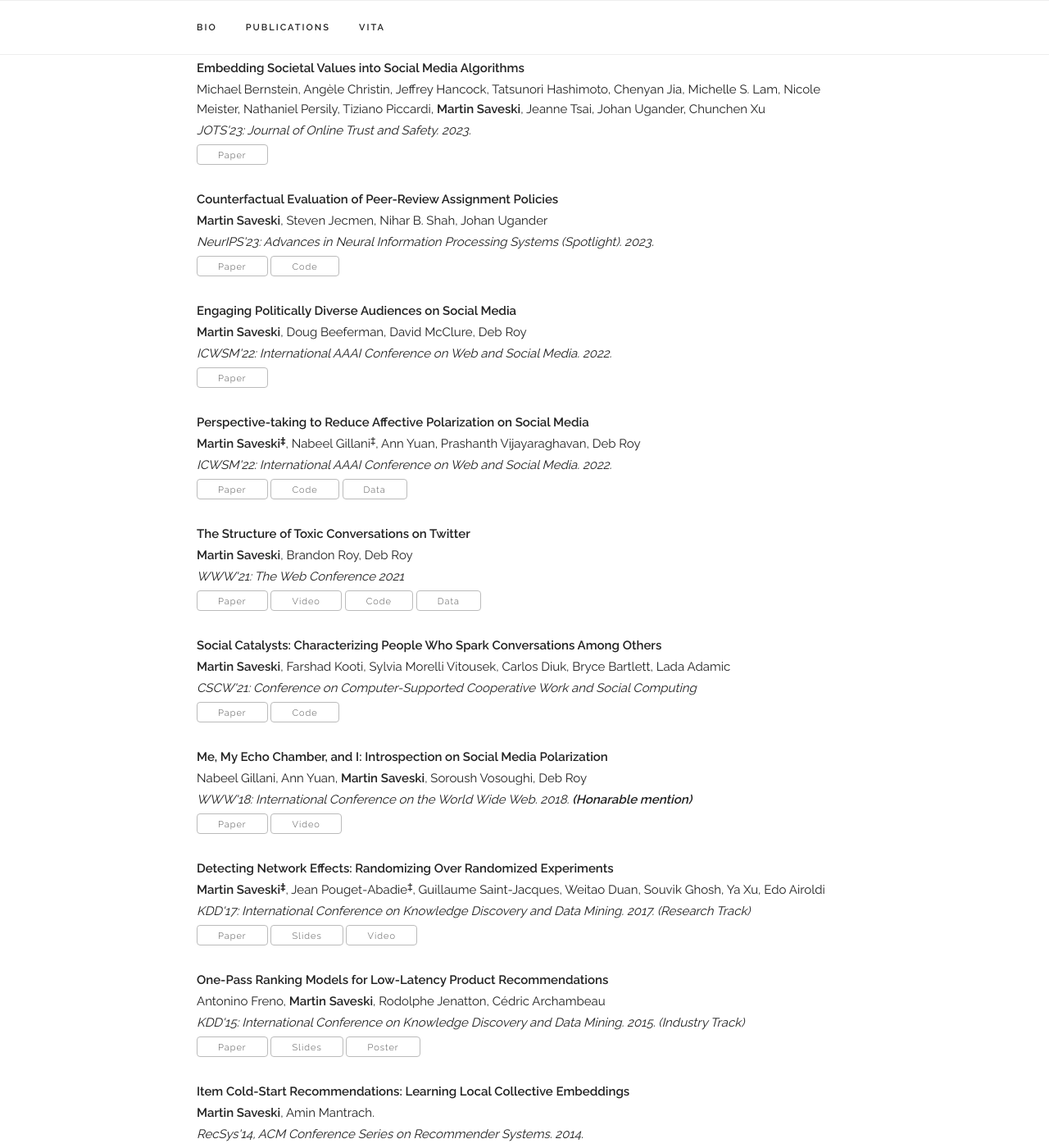
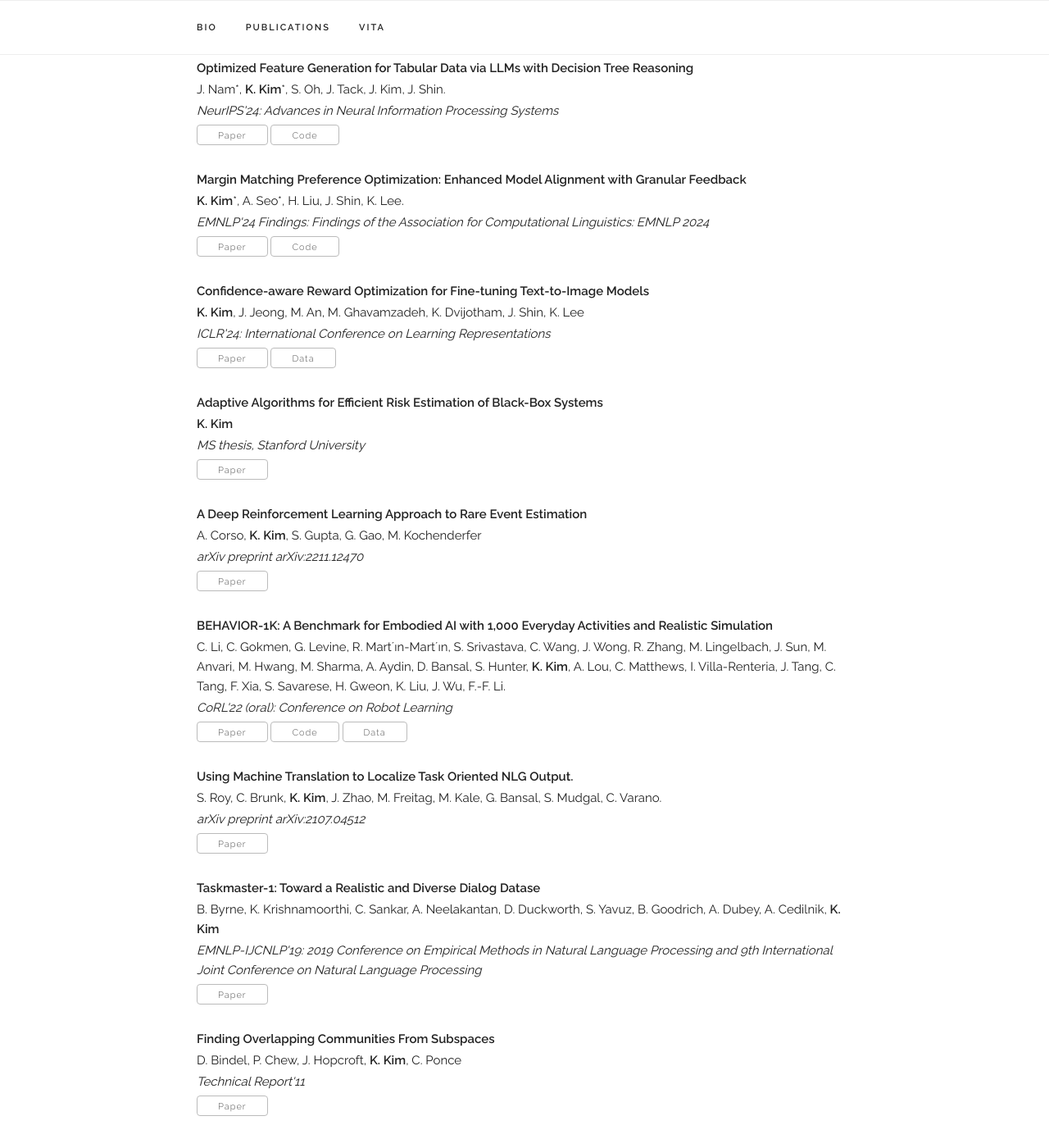
Before and after one commit to kykim0/kykim0.github.io, a Jekyll site: the page built from index.html, in a window 1280 px wide and 1400 px high, scrolled down 978 px. Shown: the whole window at 82% size. Built offline with Jekyll 4.4.1, drawn with Linux system fonts in a browser that asks for light colours; some web fonts are replaced.

Commit message:
update pubs

```diff
--- a/_data/publications.yaml
+++ b/_data/publications.yaml
@@ -1,154 +1,69 @@
 papers:
 
-  - title: "Embedding Societal Values into Social Media Algorithms"
-    authors: "Michael Bernstein, Angèle Christin, Jeffrey Hancock, Tatsunori Hashimoto, Chenyan Jia, Michelle S. Lam, Nicole Meister, Nathaniel Persily, Tiziano Piccardi, <b>Martin Saveski</b>, Jeanne Tsai, Johan Ugander, Chunchen Xu"
-    venue: "JOTS'23: Journal of Online Trust and Safety. 2023."
-    paper_pdf: "/assets/publications/2023_embedding_societal_values/paper.pdf"
+  # - title: "The Structure of Toxic Conversations on Twitter"
+  #   authors: "<b>Martin Saveski</b>, Brandon Roy, Deb Roy"
+  #   venue: "WWW'21: The Web Conference 2021"
+  #   paper_pdf: "/assets/publications/2021_dtox/paper.pdf"
+  #   code: "https://github.com/msaveski/toxic_conversation_structure"
+  #   data: "https://doi.org/10.7910/DVN/TRWPVB"
+  #   video: "https://www.youtube.com/watch?v=JLkUgxH92pE"
+  #   selected: y
+
+  - title: "Optimized Feature Generation for Tabular Data via LLMs with Decision Tree Reasoning"
+    authors: "J. Nam*, <b>K. Kim</b>*, S. Oh, J. Tack, J. Kim, J. Shin."
+    venue: "NeurIPS'24: Advances in Neural Information Processing Systems"
+    paper_pdf: "https://arxiv.org/pdf/2406.08527"
+    code: "https://github.com/jaehyun513/OCTree"
     selected: y
 
-  - title: "Counterfactual Evaluation of Peer-Review Assignment Policies"
-    authors: "<b>Martin Saveski</b>, Steven Jecmen, Nihar B. Shah, Johan Ugander"
-    venue: "NeurIPS'23: Advances in Neural Information Processing Systems (Spotlight). 2023."
-    paper_pdf: "/assets/publications/2023_peer_review/paper.pdf"
-    code: "https://github.com/msaveski/counterfactual-peer-review"
+  - title: "Margin Matching Preference Optimization: Enhanced Model Alignment with Granular Feedback"
+    authors: "<b>K. Kim</b>*, A. Seo*, H. Liu, J. Shin, K. Lee."
+    venue: "EMNLP'24 Findings: Findings of the Association for Computational Linguistics: EMNLP 2024"
+    paper_pdf: "https://arxiv.org/pdf/2410.03145"
+    code: "https://github.com/kykim0/margin-matching-pref-opt"
     selected: y
 
-  - title: "Engaging Politically Diverse Audiences on Social Media"
-    authors: "<b>Martin Saveski</b>, Doug Beeferman, David McClure, Deb Roy"
-    venue: "ICWSM'22: International AAAI Conference on Web and Social Media. 2022."
-    paper_pdf: "/assets/publications/2022_newsbridge/paper.pdf"
+  - title: "Confidence-aware Reward Optimization for Fine-tuning Text-to-Image Models"
+    authors: "<b>K. Kim</b>, J. Jeong, M. An, M. Ghavamzadeh, K. Dvijotham, J. Shin, K. Lee"
+    venue: "ICLR'24: International Conference on Learning Representations"
+    paper_pdf: "https://arxiv.org/pdf/2404.01863"
+    data: "https://github.com/kykim0/TextNorm"
     selected: y
 
-  - title: "Perspective-taking to Reduce Affective Polarization on Social Media"
-    authors: "<b>Martin Saveski<sup>‡</sup></b>, Nabeel Gillani<sup>‡</sup>, Ann Yuan, Prashanth Vijayaraghavan, Deb Roy"
-    venue: "ICWSM'22: International AAAI Conference on Web and Social Media. 2022."
-    paper_pdf: "/assets/publications/2022_flipfeed/paper.pdf"
-    code: "https://github.com/msaveski/twitter_perspective_taking"
-    data: "https://github.com/msaveski/twitter_perspective_taking"
+  - title: "Adaptive Algorithms for Efficient Risk Estimation of Black-Box Systems"
+    authors: "<b>K. Kim</b>"
+    venue: "MS thesis, Stanford University"
+    paper_pdf: "/assets/publications/2022_ms_thesis/mscs-thesis.pdf"
     selected: y
 
-  - title: "The Structure of Toxic Conversations on Twitter"
-    authors: "<b>Martin Saveski</b>, Brandon Roy, Deb Roy"
-    venue: "WWW'21: The Web Conference 2021"
-    paper_pdf: "/assets/publications/2021_dtox/paper.pdf"
-    code: "https://github.com/msaveski/toxic_conversation_structure"
-    data: "https://doi.org/10.7910/DVN/TRWPVB"
-    video: "https://www.youtube.com/watch?v=JLkUgxH92pE"
+  - title: "A Deep Reinforcement Learning Approach to Rare Event Estimation"
+    authors: "A. Corso, <b>K. Kim</b>, S. Gupta, G. Gao, M. Kochenderfer"
+    venue: "arXiv preprint arXiv:2211.12470"
+    paper_pdf: "https://arxiv.org/pdf/2211.12470"
     selected: y
 
-  - title: "Social Catalysts: Characterizing People Who Spark Conversations Among Others"
-    authors: "<b>Martin Saveski</b>, Farshad Kooti, Sylvia Morelli Vitousek, Carlos Diuk, Bryce Bartlett, Lada Adamic"
-    venue: "CSCW'21: Conference on Computer-Supported Cooperative Work and Social Computing"
-    paper_pdf: "/assets/publications/2021_social_catalysts/paper.pdf"
-    code: "https://github.com/facebookresearch/social-catalysts"
+  - title: "BEHAVIOR-1K: A Benchmark for Embodied AI with 1,000 Everyday Activities and Realistic Simulation"
+    authors: "C. Li, C. Gokmen, G. Levine, R. Mart´ın-Mart´ın, S. Srivastava, C. Wang, J. Wong, R. Zhang, M. Lingelbach, J. Sun, M. Anvari, M. Hwang, M. Sharma, A. Aydin, D. Bansal, S. Hunter, <b>K. Kim</b>, A. Lou, C. Matthews, I. Villa-Renteria, J. Tang, C. Tang, F. Xia, S. Savarese, H. Gweon, K. Liu, J. Wu, F.-F. Li."
+    venue: "CoRL'22 (oral): Conference on Robot Learning"
+    paper_pdf: "https://proceedings.mlr.press/v205/li23a/li23a.pdf"
+    code: "https://github.com/StanfordVL/OmniGibson"
+    data: "https://behavior.stanford.edu/behavior-1k"
     selected: y
 
-  - title: "Balanced Influence Maximization in the Presence of Homophily"
-    authors: "Md Sanzeed Anwar, <b>Martin Saveski</b>, Deb Roy"
-    venue: "WSDM'21: International Conference on Web Search and Data Mining"
-    paper_pdf: "/assets/publications/2021_balanced_inf_max/paper.pdf"
-    code: "https://github.com/sanzeed/balanced_influence_maximization"
-    data: "https://github.com/sanzeed/balanced_influence_maximization"
-    selected: n
-
-  - title: "Algorithmic and Human Prediction of Success in Human Collaboration From Visual Features"
-    authors: "<b>Martin Saveski<sup>‡</sup></b>, Edmond Awad<sup>‡</sup>, Iyad Rahwan, Manuel Cebrian"
-    venue: "Nature Scientific Reports. 2021"
-    paper_pdf: "/assets/publications/2021_esc_the_room/paper.pdf"
-    code: "https://doi.org/10.7910/DVN/HDT2RN"
-    data: "https://doi.org/10.7910/DVN/HDT2RN"
-    selected: n
-
-  - title: "Testing for Arbitrary Interference on Experimentation Platforms"
-    authors: "Jean Pouget-Abadie, Guillaume Saint-Jacques<sup>‡</sup>, <b>Martin Saveski<sup>‡</sup></b>, Weitao Duan, Souvik Ghosh, Ya Xu, Edo Airoldi"
-    venue: "Biometrika. 2019."
-    paper_pdf: "/assets/publications/2019_biometrika/paper.pdf"
-    selected: n
-
-  - title: "Observational Causal Inference Using Network Information"
-    authors: "Yan Leng, <b>Martin Saveski</b>, Alex ‘Sandy’ Pentland, Dean Eckles"
-    venue: "NeurIPS'19, Workshop on Graph Representation Learning. 2019."
-    selected: n
-
-  - title: "Me, My Echo Chamber, and I: Introspection on Social Media Polarization"
-    authors: "Nabeel Gillani, Ann Yuan, <b>Martin Saveski</b>, Soroush Vosoughi, Deb Roy"
-    venue: "WWW'18: International Conference on the World Wide Web. 2018. <b>(Honarable mention)</b>"
-    paper_pdf: "/assets/publications/2018_social_mirror/paper.pdf"
-    video: "https://drive.google.com/file/d/0B9-P1m1JkZA7UTRuMUFWcTNueXM/view"
+  - title: "Using Machine Translation to Localize Task Oriented NLG Output."
+    authors: "S. Roy, C. Brunk, <b>K. Kim</b>, J. Zhao, M. Freitag, M. Kale, G. Bansal, S. Mudgal, C. Varano."
+    venue: "arXiv preprint arXiv:2107.04512"
+    paper_pdf: "https://arxiv.org/pdf/2107.04512"
     selected: y
 
-  - title: "Detecting Network Effects: Randomizing Over Randomized Experiments"
-    authors: "<b>Martin Saveski<sup>‡</sup></b>, Jean Pouget-Abadie<sup>‡</sup>, Guillaume Saint-Jacques, Weitao Duan, Souvik Ghosh, Ya Xu, Edo Airoldi"
-    venue: "KDD'17: International Conference on Knowledge Discovery and Data Mining. 2017. (Research Track)"
-    paper_pdf: "/assets/publications/2017_detecting_network_effects/paper.pdf"
-    slides: "/assets/publications/2017_detecting_network_effects/slides.pdf"
-    video: "https://www.youtube.com/watch?v=1v5_CzdRVAc"
+  - title: "Taskmaster-1: Toward a Realistic and Diverse Dialog Datase"
+    authors: "B. Byrne, K. Krishnamoorthi, C. Sankar, A. Neelakantan, D. Duckworth, S. Yavuz, B. Goodrich, A. Dubey, A. Cedilnik, <b>K. Kim</b>"
+    venue: "EMNLP-IJCNLP'19: 2019 Conference on Empirical Methods in Natural Language Processing and 9th International Joint Conference on Natural Language Processing"
+    paper_pdf: "https://arxiv.org/pdf/1909.05358"
     selected: y
 
-  - title: "Human Atlas: A Tool for Mapping Social Networks"
-    authors: "<b>Martin Saveski</b>, Eric Chu, Soroush Vosoughi, Deb Roy"
-    venue: "WWW'16: International Conference on the World Wide Web. 2016. (Demo)"
-    paper_pdf: "/assets/publications/2016_human_atlas/paper.pdf"
-    video: "https://www.youtube.com/watch?v=OQOUHkJdA-U"
-    selected: n
-
-  - title: "Topic Modeling in Twitter: Aggregating Tweets by Conversations"
-    authors: "David Alvarez-Melis<sup>‡</sup>, <b>Martin Saveski<sup>‡</sup></b>"
-    venue: "ICWSM'16: International AAAI Conference on Web and Social Media. 2016. (Short Paper)"
-    paper_pdf: "/assets/publications/2016_twitter_topic_modeling/paper.pdf"
-    poster: "/assets/publications/2016_twitter_topic_modeling/poster.pdf"
-    selected: n
-
-  - title: "Tracking the Yak: An Empirical Study of Yik Yak"
-    authors: "<b>Martin Saveski</b>, Sophie Chou, Deb Roy."
-    venue: "ICWSM'16: International AAAI Conference on Web and Social Media. 2016. (Short Paper)"
-    paper_pdf: "/assets/publications/2016_yikyak/paper.pdf"
-    poster: "/assets/publications/2016_yikyak/poster.pdf"
-    selected: n
-
-  - title: "One-Pass Ranking Models for Low-Latency Product Recommendations"
-    authors: "Antonino Freno, <b>Martin Saveski</b>, Rodolphe Jenatton, Cédric Archambeau"
-    venue: "KDD'15: International Conference on Knowledge Discovery and Data Mining. 2015. (Industry Track)"
-    paper_pdf: "/assets/publications/2015_one_pass_ranking_models/paper.pdf"
-    poster: "/assets/publications/2015_one_pass_ranking_models/poster.pdf"
-    slides: "/assets/publications/2015_one_pass_ranking_models/slides.pdf"
+  - title: "Finding Overlapping Communities From Subspaces"
+    authors: "D. Bindel, P. Chew, J. Hopcroft, <b>K. Kim</b>, C. Ponce"
+    venue: "Technical Report'11"
+    paper_pdf: "/assets/publications/2011_community_detect/paper.pdf"
     selected: y
-
-  - title: "Item Cold-Start Recommendations: Learning Local Collective Embeddings"
-    authors: "<b>Martin Saveski</b>, Amin Mantrach."
-    venue: "RecSys'14, ACM Conference Series on Recommender Systems. 2014."
-    paper_pdf: "/assets/publications/2014_item_cold_start/paper.pdf"
-    slides: "/assets/publications/2014_item_cold_start/slides.pdf"
-    code: "https://github.com/msaveski/LCE"
-    selected: y
-
-  - title: "The Geography of Online News Engagement"
-    authors: "<b>Martin Saveski</b>, Daniele Quercia, Amin Mantrach"
-    venue: "Socinfo'14: International Conference on Social Informatics. 2014."
-    paper_pdf: "/assets/publications/2014_geography_of_news/paper.pdf"
-    selected: n
-
-  - title: "Joint semi-supervised Learning of Hidden Conditional Random Fields and Hidden Markov Models"
-    authors: "Yann Soullard, <b>Martin Saveski</b>, Thierry Artières"
-    venue: "Pattern Recognition Letters. 2013."
-    paper_pdf: "/assets/publications/2014_joint_semi_supervised_learning/paper.pdf"
-    selected: n
-
-  - title: "Web Services for Stream Mining: A Stream-Based Active Learning Use Case"
-    authors: "<b>Martin Saveski</b>, Miha Grčar"
-    venue: "ECML'11, Workshop on Planning to Learn and Service-Oriented Knowledge Discovery. 2011."
-    paper_pdf: "/assets/publications/2011_active_learning/paper.pdf"
-    selected: n
-
-  - title: "Automatic Construction of Wordnets by Using Machine Translation and Language Modeling"
-    authors: "<b>Martin Saveski</b>, Igor Trajkovski"
-    venue: "In Proceedings of Seventh Language Technologies Conference. 2010."
-    paper_pdf: "/assets/publications/2010_wordnet_construction/paper.pdf"
-    slides: "/assets/publications/2010_wordnet_construction/slides.pdf"
-    selected: n
-
-  - title: "Development of an English-Macedonian Machine Readable Dictionary by Using Parallel Corpora"
-    authors: "<b>Martin Saveski</b>, Igor Trajkovski"
-    venue: "Proceedings of ICT Innovations Conference. 2010."
-    paper_pdf: "/assets/publications/2010_machine_readable_dictionaries/paper.pdf"
-    selected: n
```
Also changed, not shown: 2 other files.
